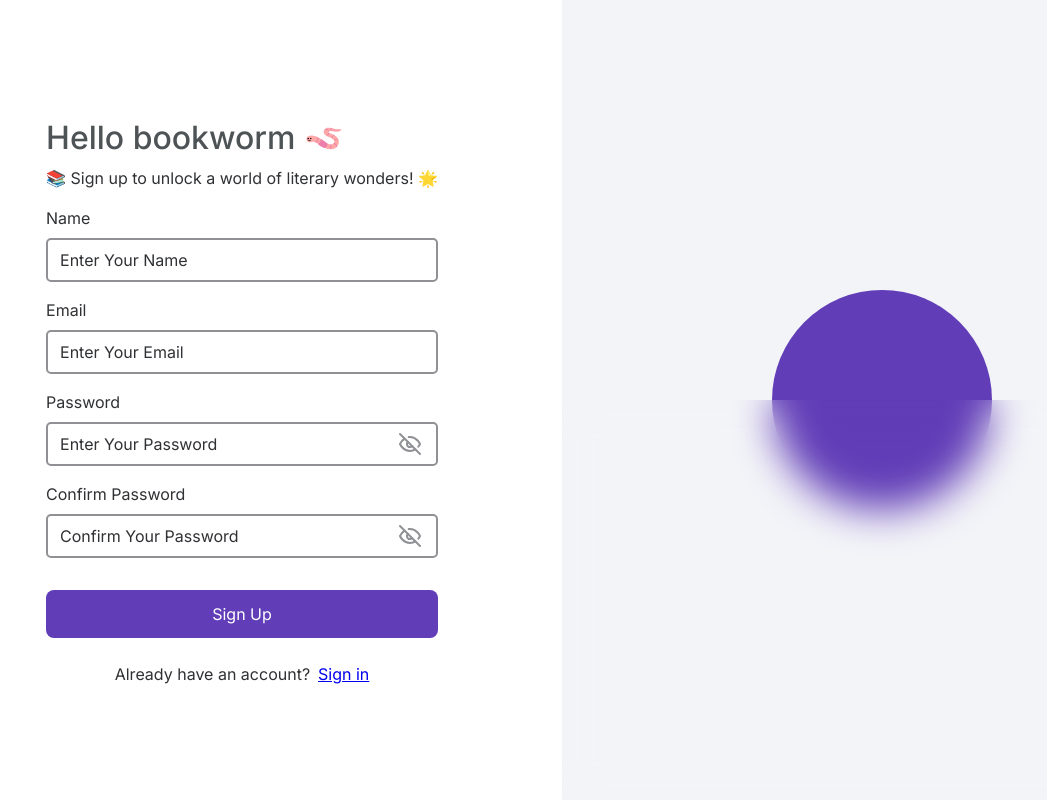
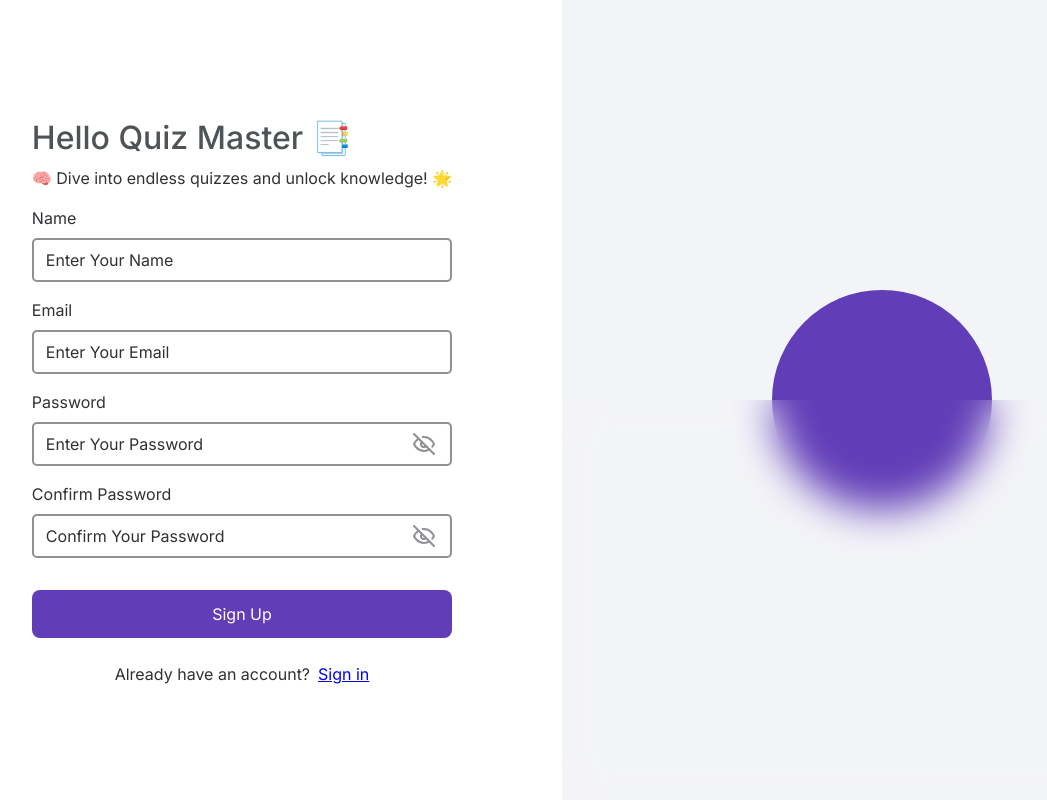
Before and after one commit to Keith-Web3/Quiz-app, a Next.js app in the folder client/: page /signup in a window 1280 px wide. Shown: the whole page, without its empty margins (78-1125 px from the left). Built offline with nearby package versions, Linux system fonts and the light colour scheme.

Commit message:
refactor: change sign up message to suit app context

```diff
--- a/client/app/(auth)/signup/page.tsx
+++ b/client/app/(auth)/signup/page.tsx
@@ -22,9 +22,9 @@ const Signup = function ({}: SignupProps) {
 
   return (
     <div className="signup">
-      <p className="signup__header">Hello bookworm 🪱</p>
+      <p className="signup__header">Hello Quiz Master 📑</p>
       <p className="signup__subheader">
-        📚 Sign up to unlock a world of literary wonders! 🌟
+        🧠 Dive into endless quizzes and unlock knowledge! 🌟
       </p>
       <form action={action}>
         <Input
```
